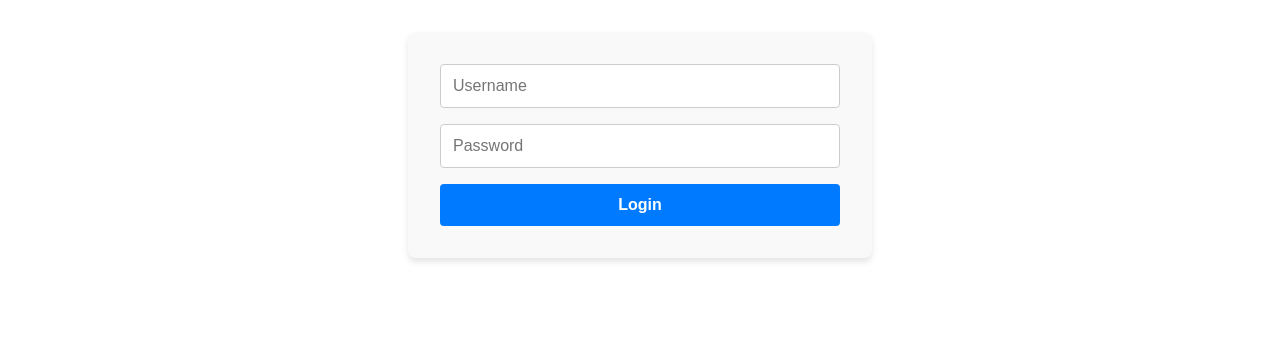
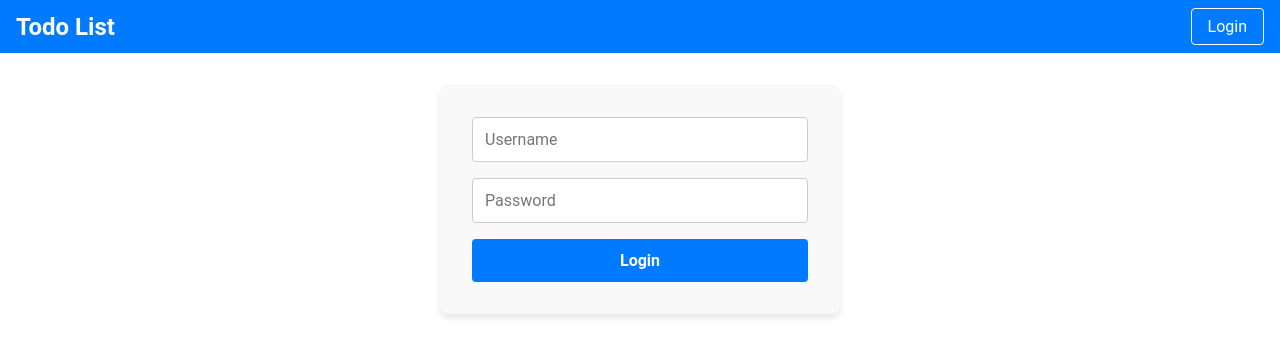
Before and after one commit to Topaz712/fe_todo_list, an Angular app: page /login in a window 1280 px wide. Shown: the top 356 px of the page. Built offline with nearby package versions, Linux system fonts and the light colour scheme.

Commit message:
added: logout feature and navbar

```diff
--- a/src/app/app.component.html
+++ b/src/app/app.component.html
@@ -1 +1,2 @@
+<app-navbar/>
 <router-outlet/>
--- a/src/app/app.component.ts
+++ b/src/app/app.component.ts
@@ -1,10 +1,11 @@
 import { Component } from '@angular/core';
 import { RouterOutlet } from '@angular/router';
+import { NavbarComponent } from './navbar/navbar.component';
 
 @Component({
   selector: 'app-root',
   standalone: true,
-  imports: [RouterOutlet],
+  imports: [RouterOutlet, NavbarComponent],
   templateUrl: './app.component.html',
   styleUrl: './app.component.scss',
 })
--- /dev/null
+++ b/src/app/navbar/navbar.component.html
@@ -0,0 +1,12 @@
+<nav class="stellar-navbar">
+	<div class="brand-name">
+		<a routerLink="/">Todo List</a>
+	</div>
+	<div class="nav-links">
+		@if (authService.isLoggedIn()){
+		<button (click)="logout()">Logout</button>
+		}@else {
+		<a routerLink="/login">Login</a>
+		}
+	</div>
+</nav>
--- /dev/null
+++ b/src/app/navbar/navbar.component.scss
@@ -0,0 +1,53 @@
+.stellar-navbar {
+	display: flex;
+	justify-content: space-between;
+	align-items: center;
+	background-color: #007bff; /* Primary color for the navbar */
+	color: white;
+	padding: 0.5rem 1rem;
+}
+
+.stellar-navbar .brand-name a {
+	font-size: 1.5rem;
+	font-weight: bold;
+	color: white; /* Keeps the brand name white */
+	text-decoration: none;
+}
+
+.stellar-navbar .nav-links {
+	display: flex;
+	align-items: center;
+	gap: 1rem; /* Adds space between navigation items */
+}
+
+.stellar-navbar .nav-links a,
+.stellar-navbar .nav-links button {
+	background: none;
+	border: 1px solid white; /* Border makes it stand out */
+	border-radius: 4px;
+	color: white;
+	padding: 0.5rem 1rem;
+	text-decoration: none;
+	font-size: 1rem;
+	cursor: pointer;
+	transition: background-color 0.3s, color 0.3s;
+}
+
+.stellar-navbar .nav-links a:hover,
+.stellar-navbar .nav-links button:hover {
+	background-color: white;
+	color: #007bff; /* Inverse the color scheme on hover */
+}
+
+/* Specific style for the logout button to differentiate it, if needed */
+.stellar-navbar .nav-links button {
+	background-color: transparent;
+	color: white;
+	border-color: white;
+}
+
+.stellar-navbar .nav-links button:hover {
+	color: #007bff;
+	background-color: white;
+	border-color: #007bff;
+}
--- /dev/null
+++ b/src/app/navbar/navbar.component.ts
@@ -0,0 +1,18 @@
+import { Component } from '@angular/core';
+import { AuthenticationService } from '../services/authentication.service';
+import { RouterLink } from '@angular/router';
+
+@Component({
+  selector: 'app-navbar',
+  standalone: true,
+  imports: [RouterLink],
+  templateUrl: './navbar.component.html',
+  styleUrl: './navbar.component.scss',
+})
+export class NavbarComponent {
+  constructor(public authService: AuthenticationService) {}
+
+  logout() {
+    this.authService.logout();
+  }
+}
--- a/src/styles.scss
+++ b/src/styles.scss
@@ -1 +1,9 @@
 /* You can add global styles to this file, and also import other style files */
+*,
+html,
+body {
+	margin: 0;
+	padding: 0;
+	box-sizing: border-box;
+	font-family: 'Roboto', sans-serif;
+}
```
Also changed, not shown: 1 other file (tests, documents, lock files or other folders).
